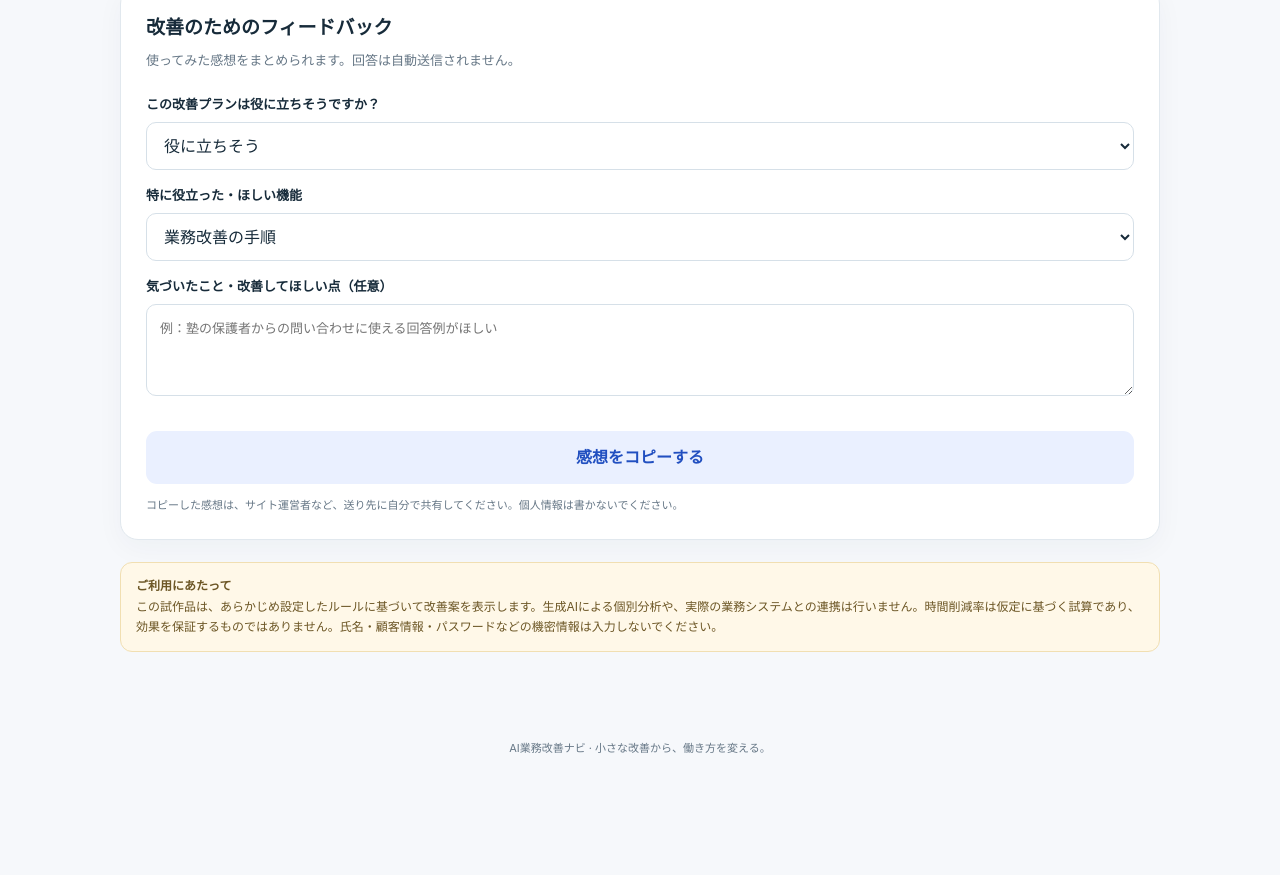
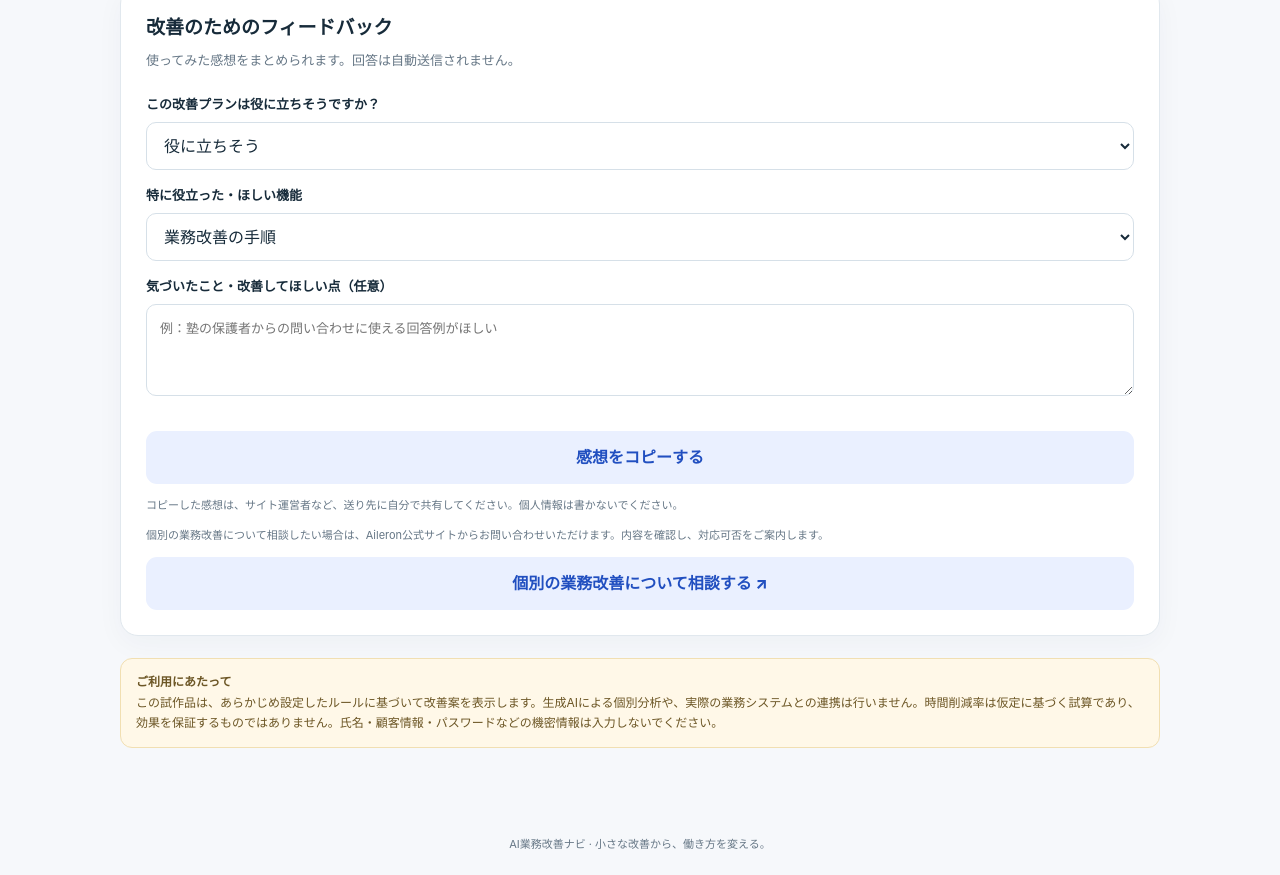
Before and after one commit to haruto9519-cell/ai-workflow-navigator, a plain HTML site: page index.html in a window 1280 px wide. Shown: the part 991-1866 px from the top of the page. Before the commit the page ends 1770 px from the top, so only its background shows below. Drawn offline with Linux system fonts and the light colour scheme.

Commit message:
Add contact path from AI workflow navigator

```diff
--- a/index.html
+++ b/index.html
@@ -180,6 +180,7 @@
       padding: 13px;
     }
     .feedback { margin-top: 22px; }
+    .contact-link { display: block; text-align: center; text-decoration: none; }
     .feedback textarea { width: 100%; min-height: 92px; resize: vertical; border: 1px solid #d6e0e8; border-radius: 10px; padding: 12px 13px; font: inherit; font-size: 13px; }
     .feedback .field { margin-bottom: 14px; }
     .notice {
@@ -333,6 +334,8 @@
       </div>
       <button type="button" class="secondary" id="feedbackCopy">感想をコピーする</button>
       <p class="hint" id="feedbackStatus" role="status">コピーした感想は、サイト運営者など、送り先に自分で共有してください。個人情報は書かないでください。</p>
+      <p class="hint">個別の業務改善について相談したい場合は、Aileron公式サイトからお問い合わせいただけます。内容を確認し、対応可否をご案内します。</p>
+      <a class="secondary contact-link" href="https://haruto9519-cell.github.io/Aileron/index.html#contact">個別の業務改善について相談する ↗</a>
     </section>
 
     <div class="notice">
```
